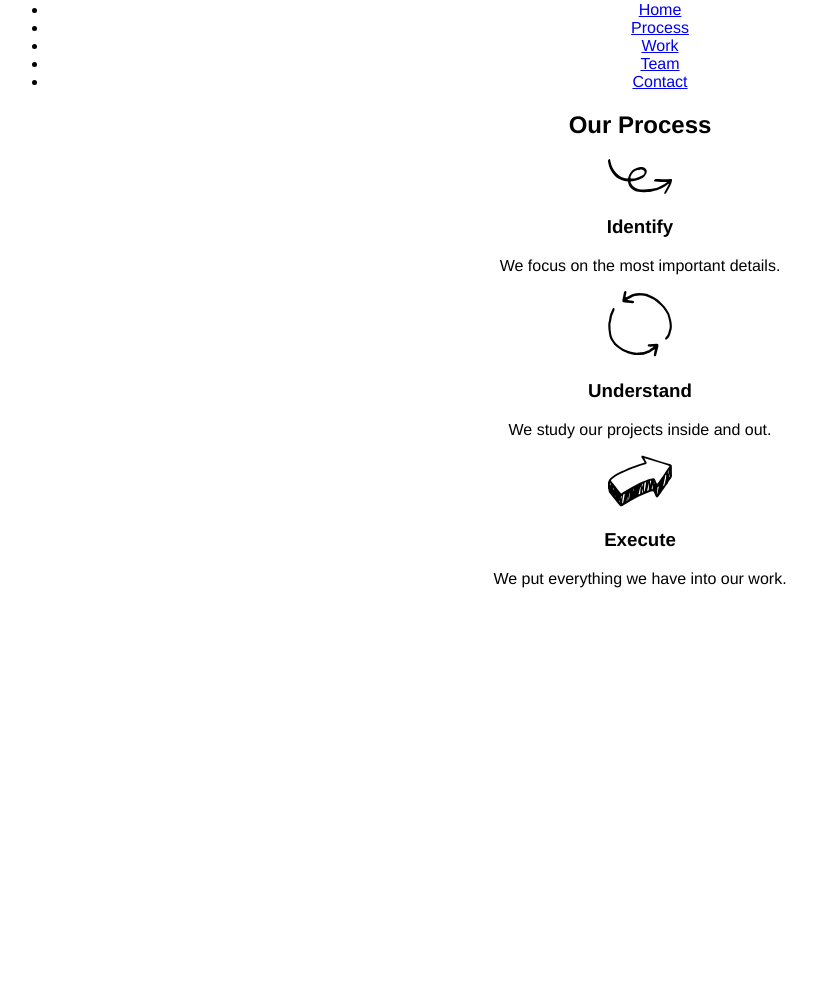
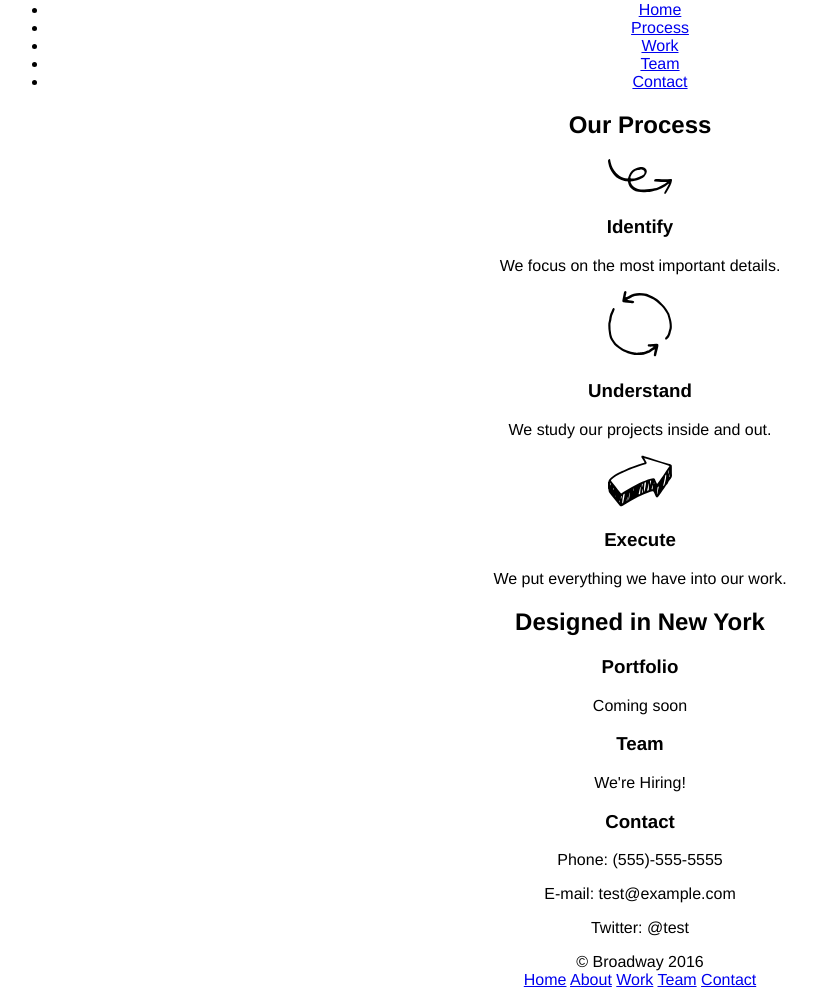
Before and after one commit to pscnorge/broadway, a plain HTML site: page index.html in a window 1280 px wide. Shown: the part 79-1076 px from the top of the page, without its empty margins (0-813 px from the left). Before the commit the page ends 800 px from the top, so only its background shows below. Drawn offline with Linux system fonts and the light colour scheme.

Commit message:
Add remainder of content

```diff
--- a/index.html
+++ b/index.html
@@ -10,7 +10,7 @@
       <h1>Broadway Design</h1>
       <nav>
         <ul>
-          <li><a href="#">Home</a></li>
+          <li><a href="index.html">Home</a></li>
           <li><a href="#process">Process</a></li>
           <li><a href="#portfolio">Work</a></li>
           <li><a href="#team">Team</a></li>
@@ -30,5 +30,30 @@
       <h3>Execute</h3>
       <p>We put everything we have into our work.</p>
     </div>
+    <h2>Designed in New York</h2>
+    <div id="portfolio">
+      <h3>Portfolio</h3>
+      <p>Coming soon</p>
+    </div>
+    <div id="team">
+      <h3>Team</h3>
+      <p>We're Hiring!</p>
+    </div>
+    <div id="contact">
+      <h3>Contact</h3>
+      <p>Phone: (555)-555-5555</p>
+      <p>E-mail: test@example.com</p>
+      <p>Twitter: @test</p>
+    </div>
+    <footer>
+      <span id="copyright">&copy; Broadway 2016</span>
+      <nav>
+        <a href="index.html">Home</a>
+        <a href="#process">About</a>
+        <a href="#portfolio">Work</a>
+        <a href="#team">Team</a>
+        <a href="#contact">Contact</a>
+      </nav>
+    </footer>
   </body>
 </html>
```
